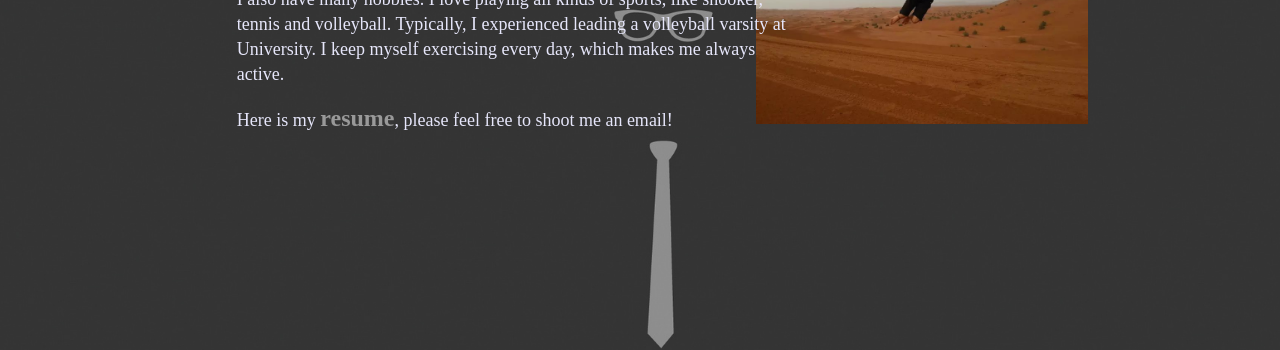
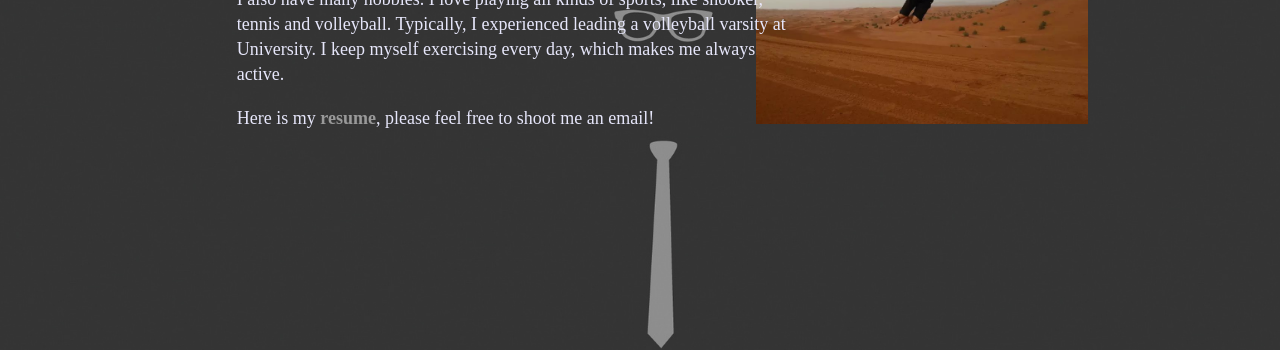
Before and after one commit to Eason666/Easonwang.github.io, a Jekyll site: the page built from about/index.html, in a window 1280 px wide. Shown: the part 272-622 px from the top of the page. Built offline with Jekyll 4.4.1, drawn with Linux system fonts in a browser that asks for light colours.

Commit message:
Update index.html

```diff
--- a/about/index.html
+++ b/about/index.html
@@ -11,5 +11,5 @@ title: Eason
 		<p class="content">My main fields of interest are Web standards, Web applications, server-side development, user experience, front-end development.</p>
 		<p class="content">I also have many hobbies. I love playing all kinds of sports, like snooker, tennis and volleyball.
 			Typically, I experienced leading a volleyball varsity at University. I keep myself exercising every day, which makes me always active.
-		<p class="content"> Here is my <a href="/Junheng Wang - resume.pdf"><font size="5"><strong>resume</strong></font></a>, please feel free to shoot me an email!</p>
+		<p class="content"> Here is my <a href="/Junheng Wang - resume.pdf"><font size="4"><strong>resume</strong></font></a>, please feel free to shoot me an email!</p>
         </div>
```
